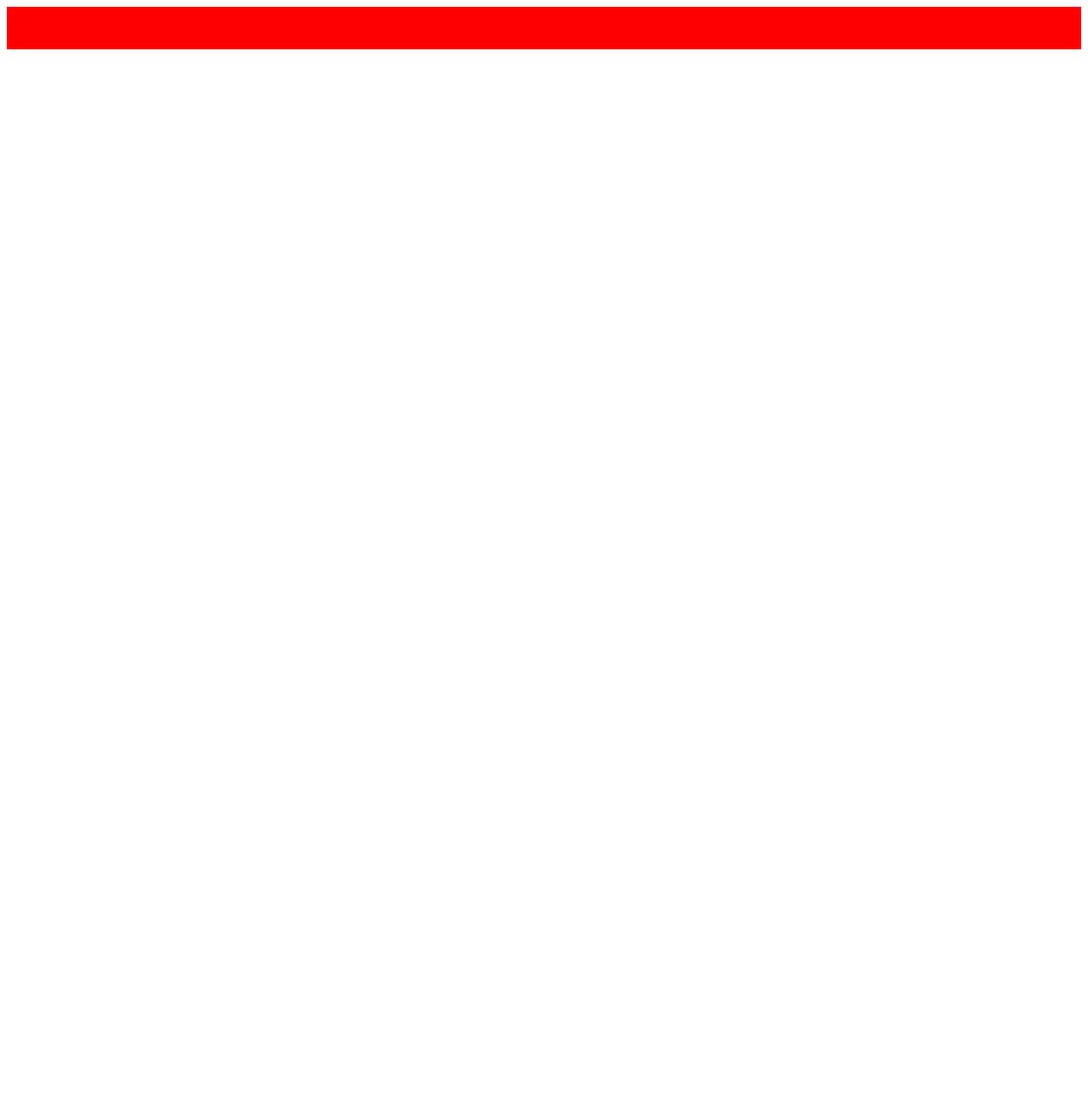
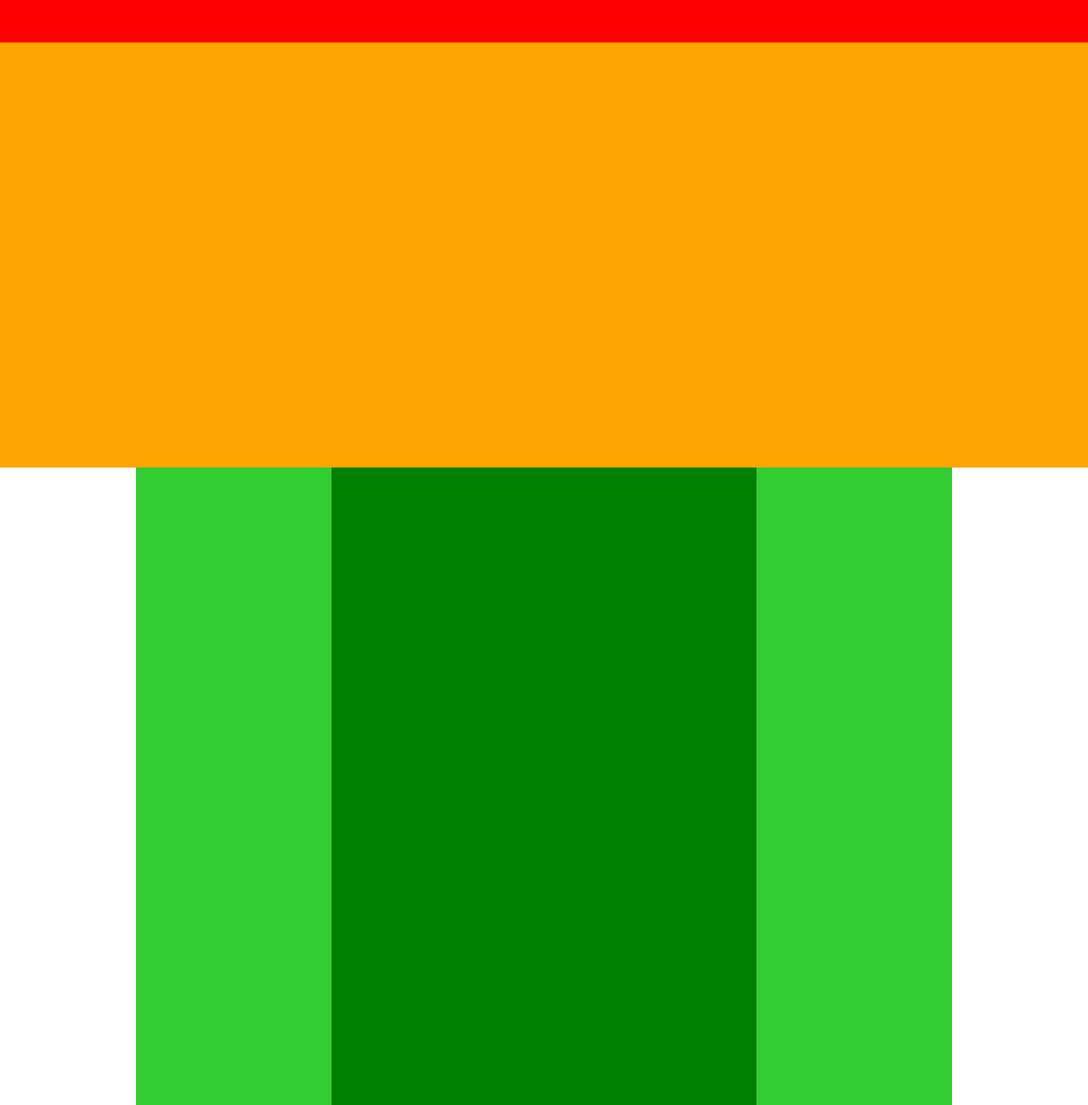
Before and after one commit to Yusukesmall/chapter1-4_exercise, a plain HTML site: page index.html in a window 1280 px wide. Shown: the top 1300 px of the page at 85% size. Before the commit the page ends 800 px from the top, so only its background shows below. Drawn offline with Linux system fonts and the light colour scheme.

Commit message:
[finish]1-4

```diff
--- a/index.html
+++ b/index.html
@@ -7,5 +7,10 @@
     </head>
     <body>
     <div class="header"></div>
+    <div class="main-visuale"></div>
+    <div class="main clearfix">
+    	<div class="blog"></div>
+    </div>
+    <div class="footer"></div>
     </body>
 </html>
--- a/style.css
+++ b/style.css
@@ -1,5 +1,38 @@
+* {
+  margin: 0;
+  padding: 0;
+  box-sizing: border-box;
+}
+.clearfix::after {
+  content: "";
+  display: block;
+  clear: both;
+}
+
 .header{
 	width:100%;
 	height:50px;
 	background-color: red;
 }
+.main-visuale{
+	width:100%;
+	height:500px;
+	background-color: orange;
+}
+.main{
+	width:960px;
+	height:1400px;
+	background-color: limegreen;
+	margin:0 auto;
+}
+.blog{
+    width:500px;
+    height:1400px;
+    margin:0 auto;
+    background-color: green;
+}
+.footer{
+	width:100%;
+	height:100px;
+	background-color: blue;
+}
```
